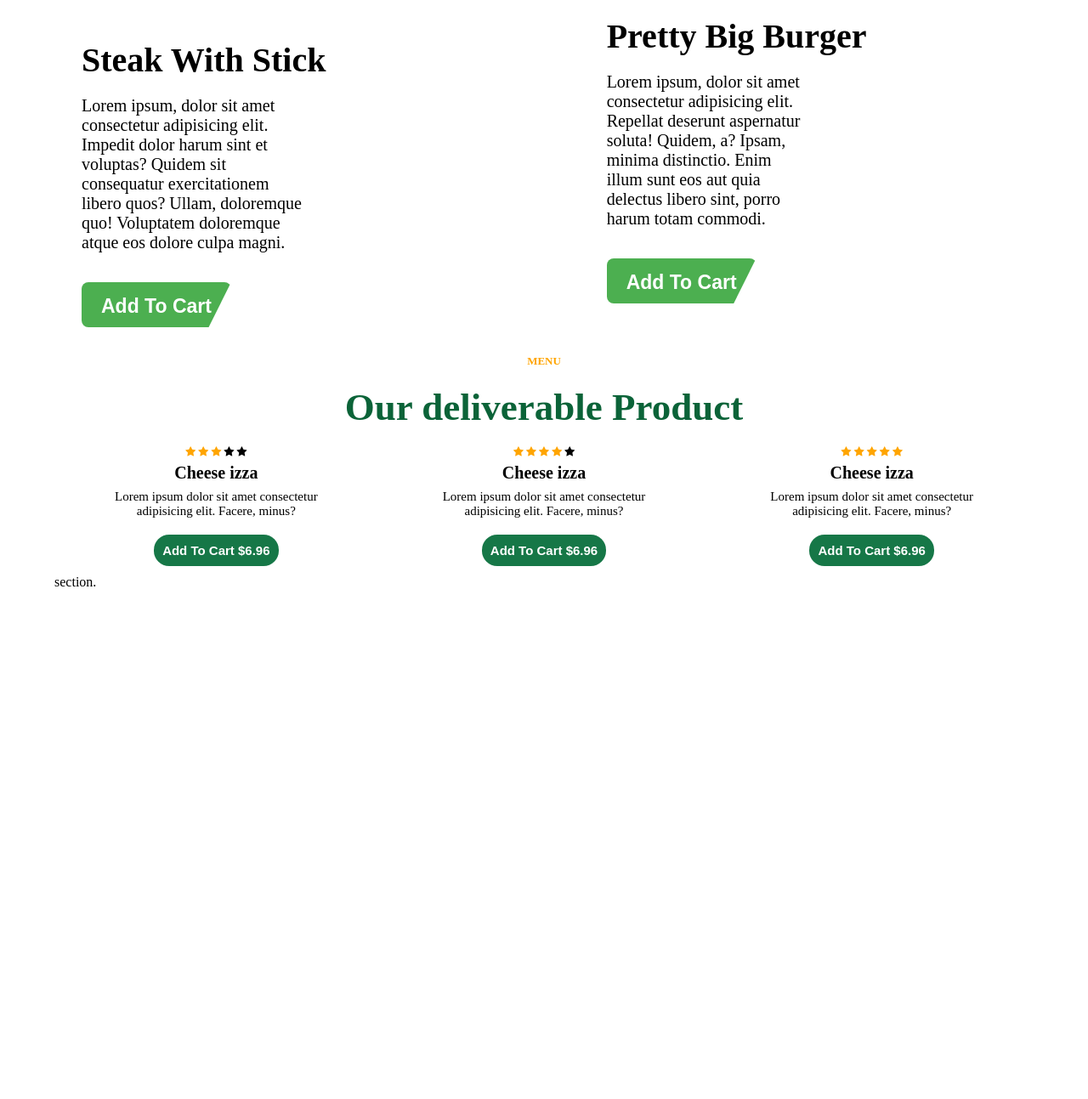
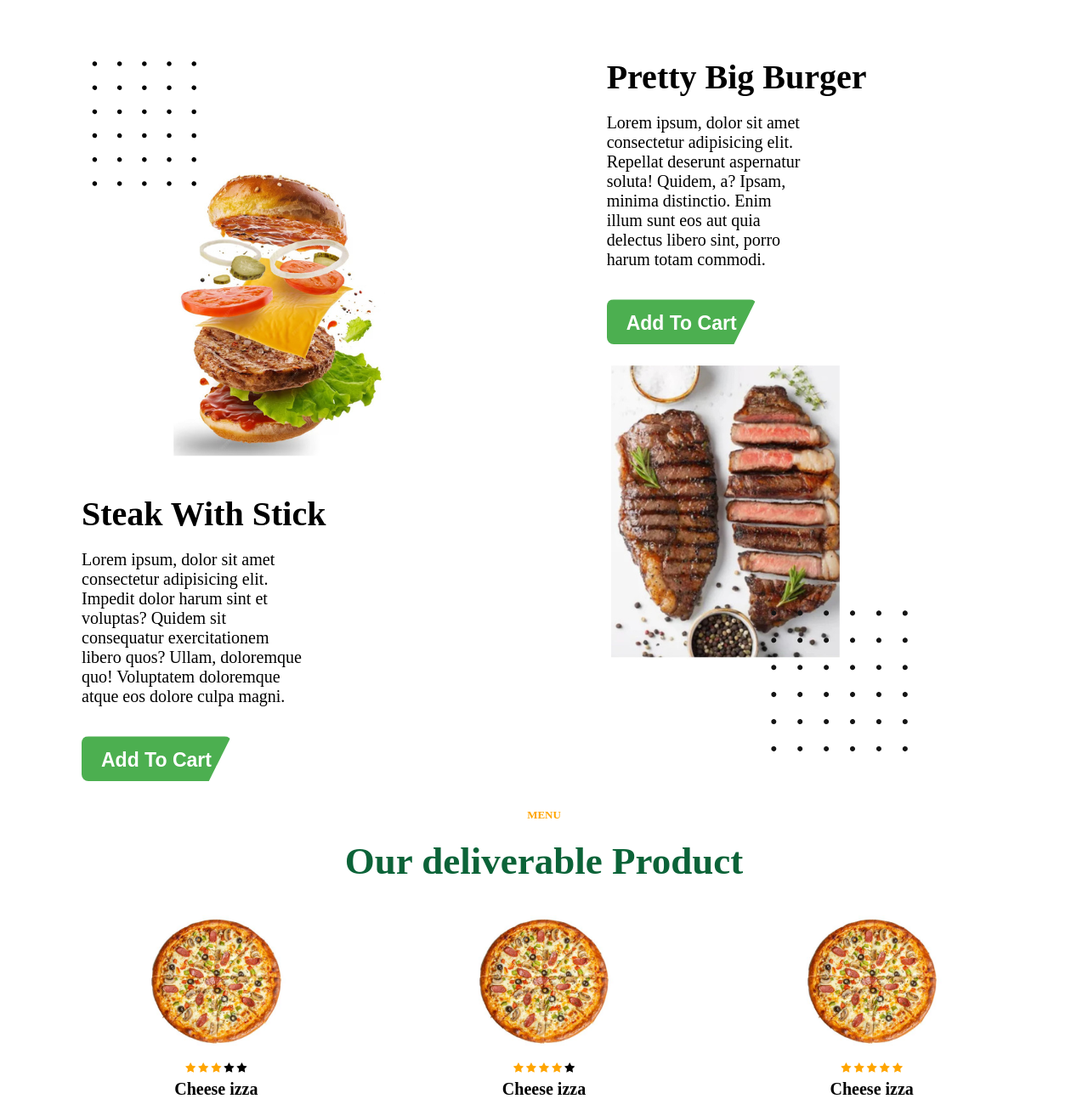
Before and after one commit to goodguyrahuls/pizza.hub, a plain HTML site: page index.html in a window 1280 px wide. Shown: the part 769-2062 px from the top of the page at 85% size. Before the commit the page ends 1463 px from the top, so only its background shows below. Drawn offline with Linux system fonts and the light colour scheme; a web font is replaced by a local one.

Commit message:
Update index.html

```diff
--- a/index.html
+++ b/index.html
@@ -17,7 +17,7 @@
 <body>
     <section class="header">
         <div class="logo">
-            <img src="image/WhatsApp Image 2024-10-27 at 19.16.04_eb3ad639.jpg" alt="">
+            <img src="WhatsApp Image 2024-10-27 at 19.16.04_eb3ad639.jpg" alt="">
         </div>
         <div class="navbar">
             <li><a href="index.html">Menu</a></li>
@@ -44,7 +44,7 @@
             </div>
         </div>
         <div class="right">
-            <img src="image/banner.png" alt="">
+            <img src="banner.png" alt="">
         </div>
     </section>
     <section class="second">
@@ -60,7 +60,7 @@
 
         </div>
         <div class="secondright">
-            <img src="image/Mexico Pizza.png" alt="">
+            <img src="Mexico Pizza.png" alt="">
             <div class="btn">
                 <button class="secondrightbtn">Get Couopen</button>
             </div>
@@ -72,7 +72,7 @@
         <div class="dileitem">
             <div class="itmleft">
                 <div class="d_img">
-                    <img src="image/Mexico Pizza burger.png" alt="">
+                    <img src="Mexico Pizza burger.png" alt="">
                 </div>
                 <div class="d_text">
                     <h1>Steak With Stick</h1>
@@ -96,7 +96,7 @@
                     <button class="button add-to-cart">Add To Cart</button>
                 </div>
                 <div class="d_img">
-                    <img src="image/chicken.png" alt="">
+                    <img src="chicken.png" alt="">
                 </div>
 
             </div>
@@ -107,7 +107,7 @@
         <h1>Our deliverable Product</h1>
         <div class="odpsubpart">
         <div class="odpitem">
-            <img src="image/pizzapic.jpg" alt="">
+            <img src="pizzapic.jpg" alt="">
             <div class="ret">
                 <span class="fa fa-star checked"></span>
                 <span class="fa fa-star checked"></span>
@@ -121,7 +121,7 @@
         </div>
 
             <div class="odpitem">
-                <img src="image/pizzapic.jpg" alt="">
+                <img src="pizzapic.jpg" alt="">
                 <div class="ret">
                     <span class="fa fa-star checked"></span>
                     <span class="fa fa-star checked"></span>
@@ -134,7 +134,7 @@
                 <div class="odpbtn"><button button class="btn">Add To Cart  $6.96</button></div>
             </div>
             <div class="odpitem">
-                <img src="image/pizzapic.jpg" alt="">
+                <img src="pizzapic.jpg" alt="">
                 <div class="ret">
                     <span class="fa fa-star checked"></span>
                     <span class="fa fa-star checked"></span>
```
